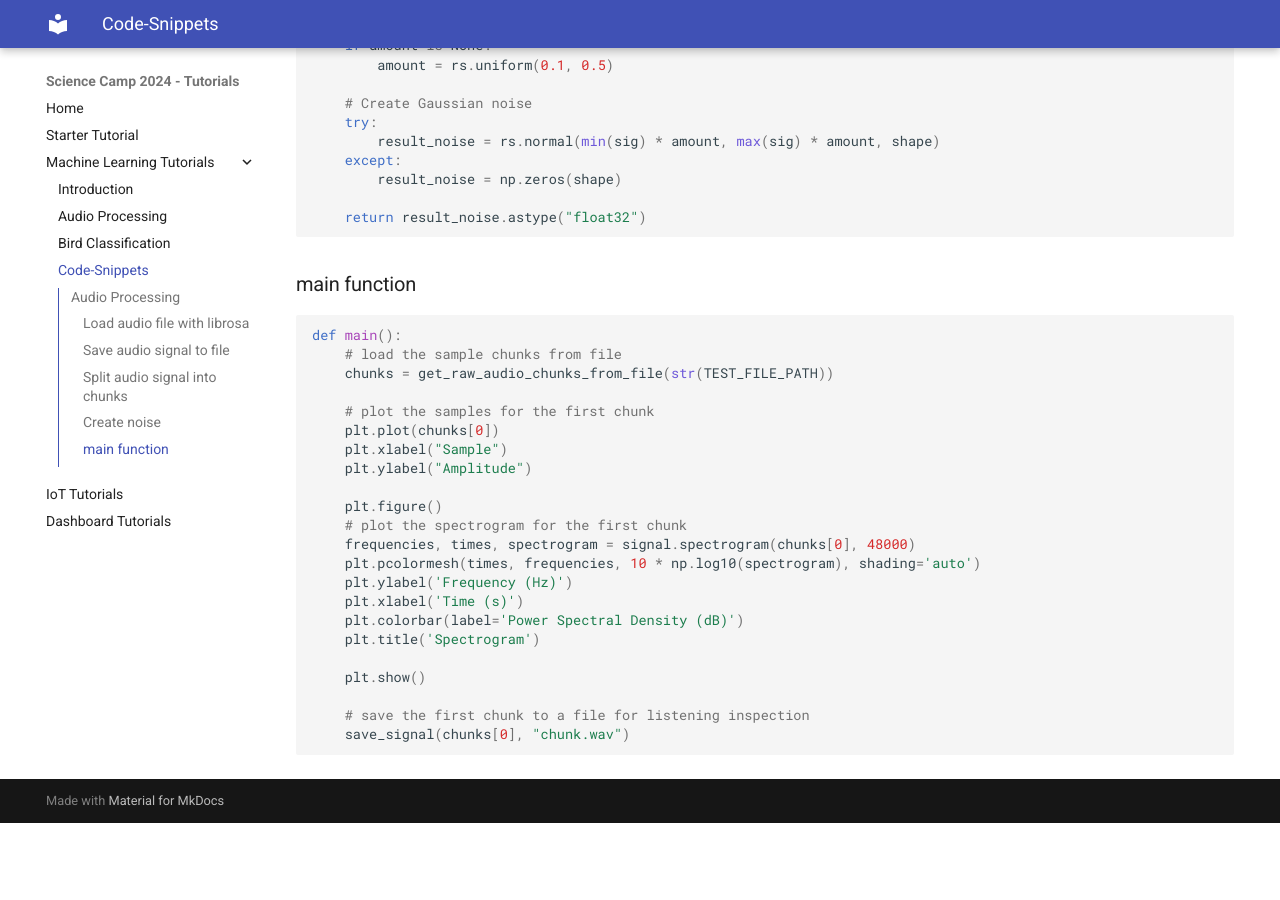
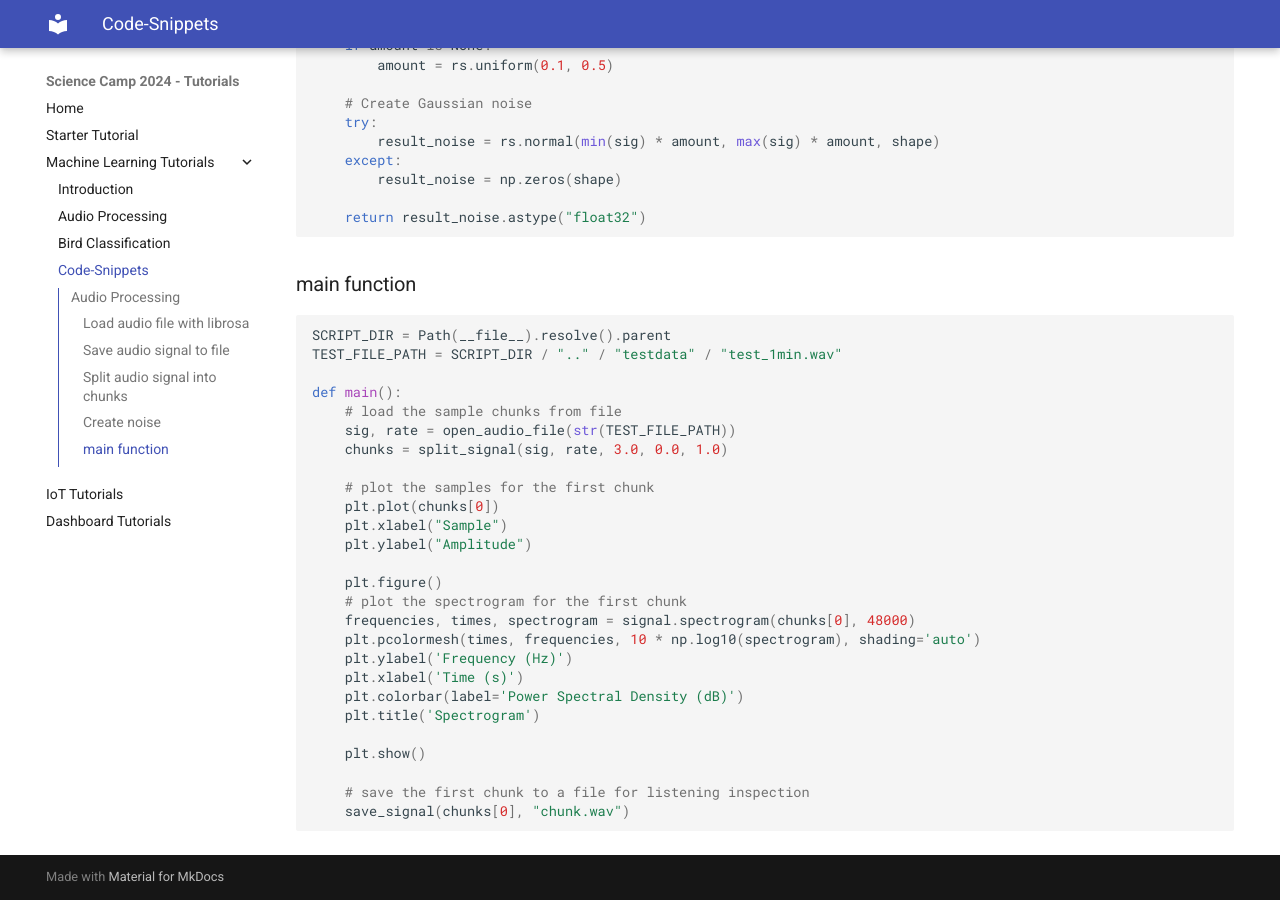
Before and after one commit to Science-Camp-TUI/tutorials, an MkDocs documentation site: the page built from docs/machine-learning/code-snippets.md, in a window 1280 px wide and 900 px high, scrolled down 2011 px. Built offline with MkDocs 1.6.1 and Material for MkDocs 9.7.7, drawn with Linux system fonts in a browser that asks for light colours; before the commit the page ends 2834 px from its top, so only the background shows below that.

Commit message:
fix main for audio processing

````diff
--- a/docs/machine-learning/code-snippets.md
+++ b/docs/machine-learning/code-snippets.md
@@ -109,9 +109,13 @@ def noise(sig, shape, amount=None):
 
 ```python
 
+SCRIPT_DIR = Path(__file__).resolve().parent
+TEST_FILE_PATH = SCRIPT_DIR / ".." / "testdata" / "test_1min.wav"
+
 def main():
     # load the sample chunks from file
-    chunks = get_raw_audio_chunks_from_file(str(TEST_FILE_PATH))
+    sig, rate = open_audio_file(str(TEST_FILE_PATH))
+    chunks = split_signal(sig, rate, 3.0, 0.0, 1.0)
 
     # plot the samples for the first chunk
     plt.plot(chunks[0])
````
